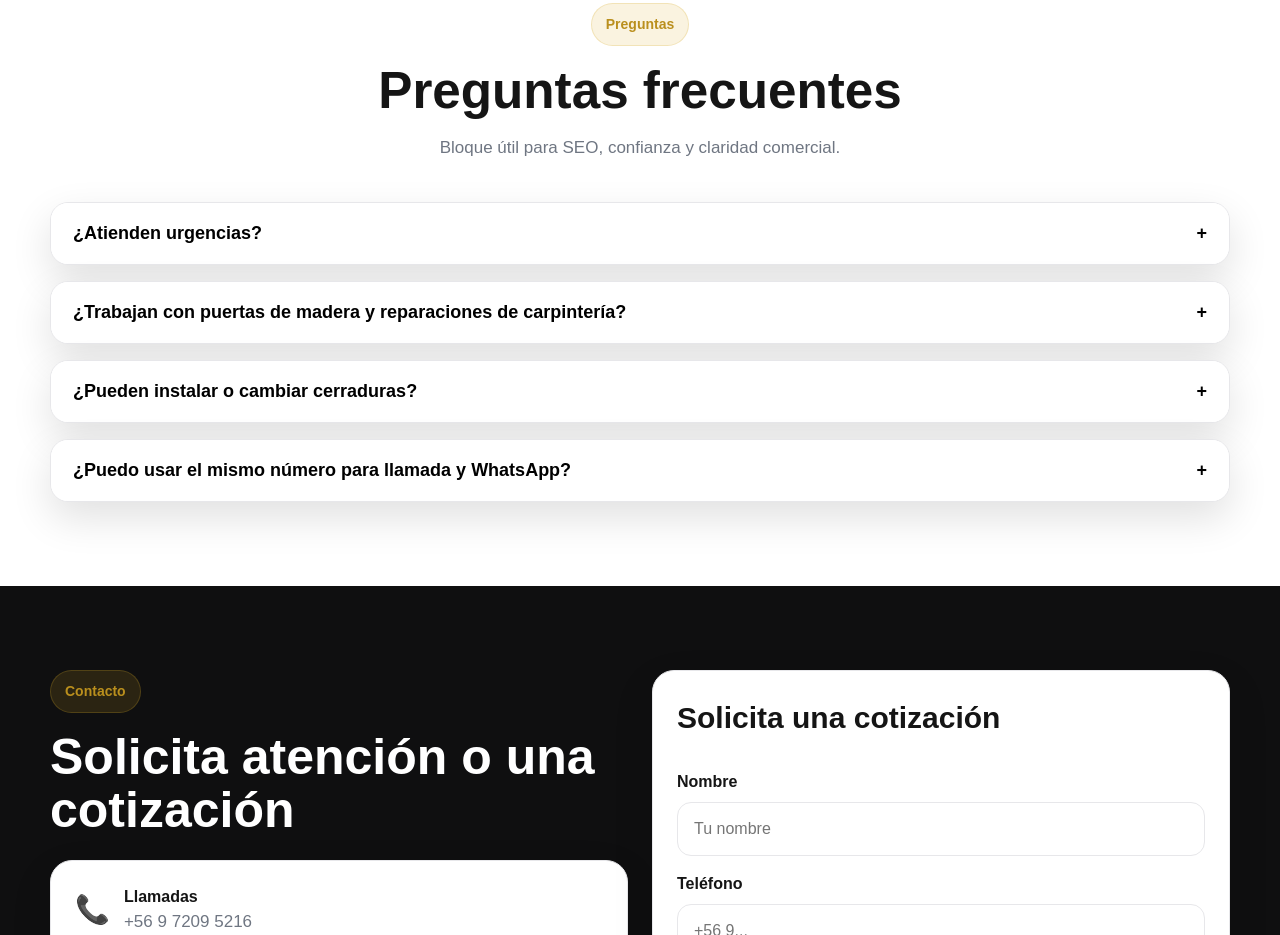
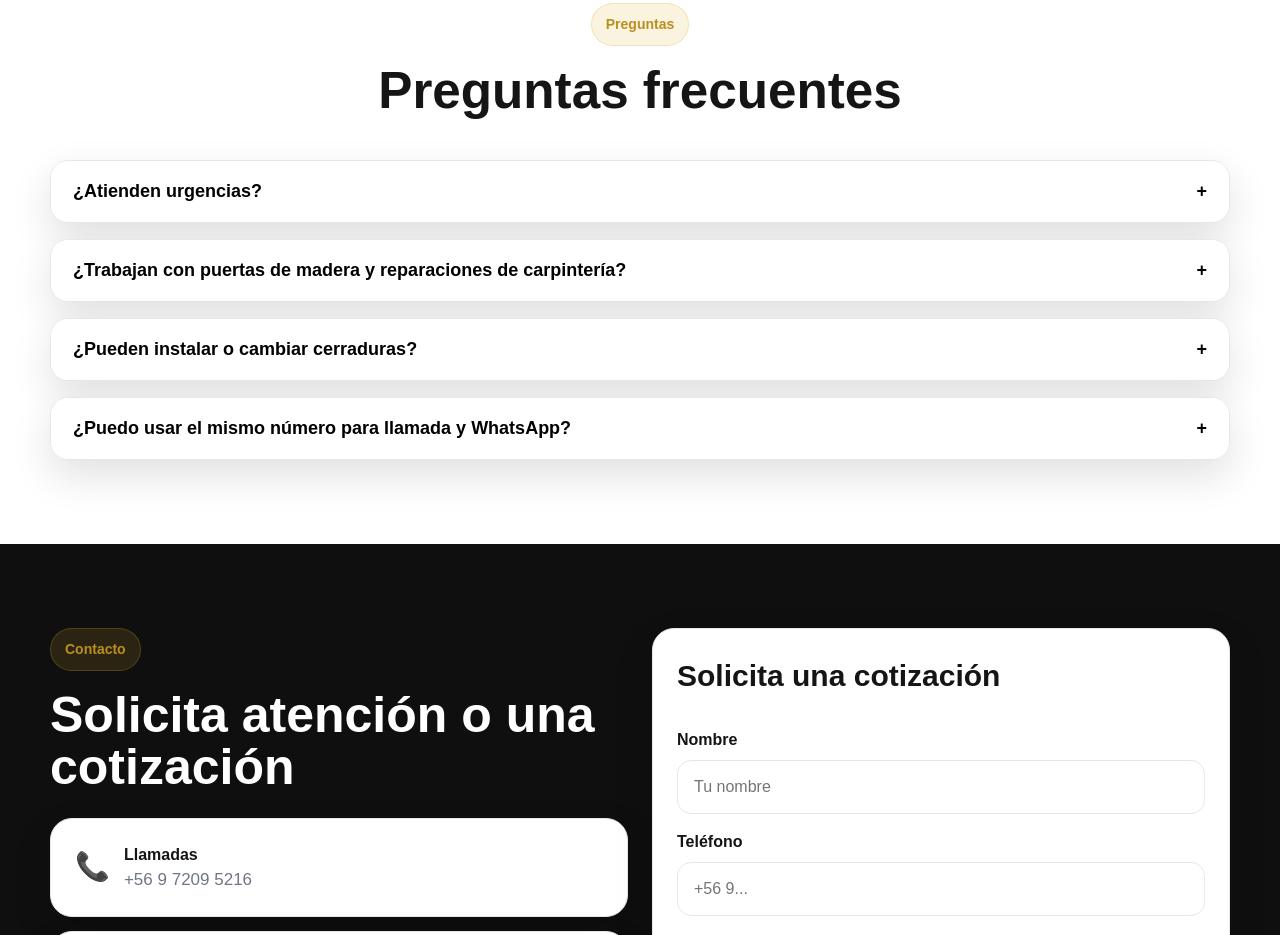
Before and after one commit to cerrajerocarpinterocl-ops/cerrajerocarpinterocl, a plain HTML site: page index.html in a window 1280 px wide. Shown: the part 2846-3781 px from the top of the page. Drawn offline with Linux system fonts and the light colour scheme.

Commit message:
Update index.html

```diff
--- a/index.html
+++ b/index.html
@@ -204,7 +204,7 @@ Atendemos distintas comunas de Santiago con servicios de cerrajería y carpinter
 <div class="section-header reveal">
 <span class="section-tag">Preguntas</span>
 <h2>Preguntas frecuentes</h2>
-<p>Bloque útil para SEO, confianza y claridad comercial.</p>
+<p></p>
 </div>
 
 <div class="faq-list">
```
